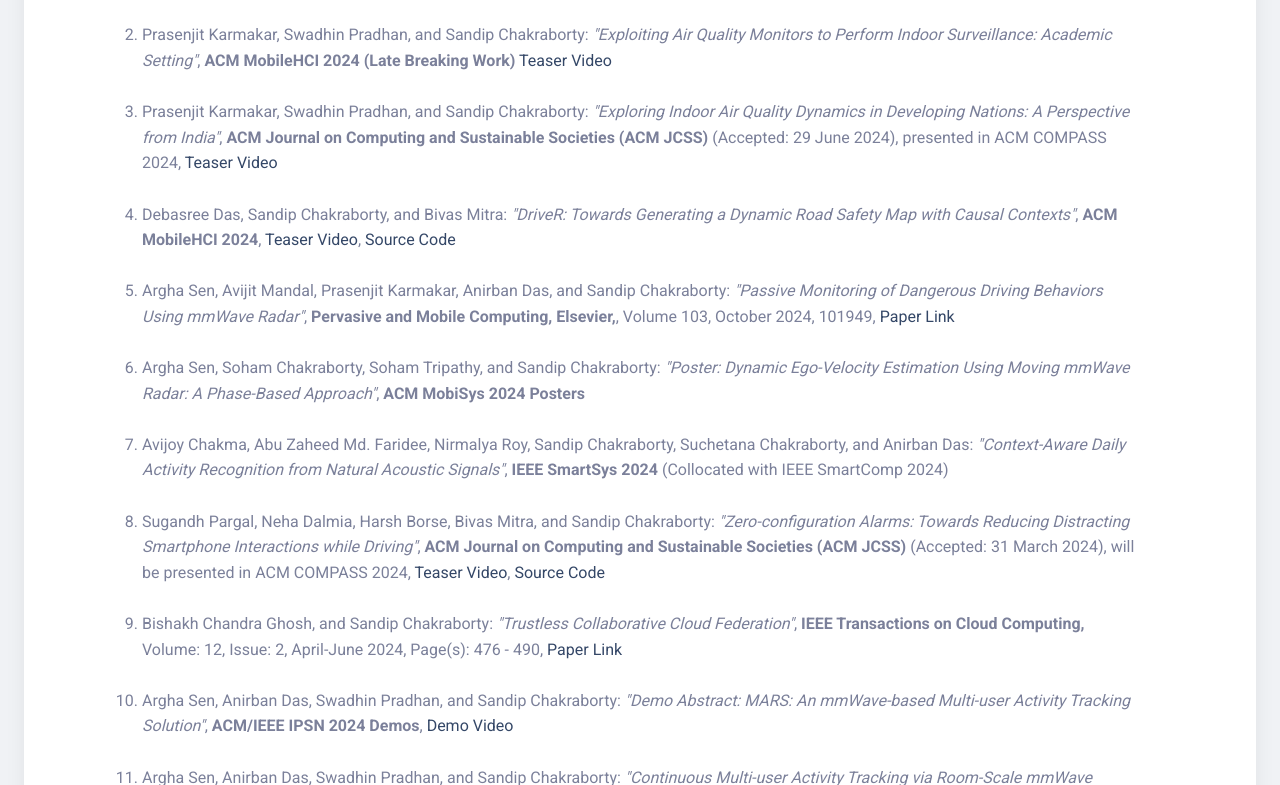
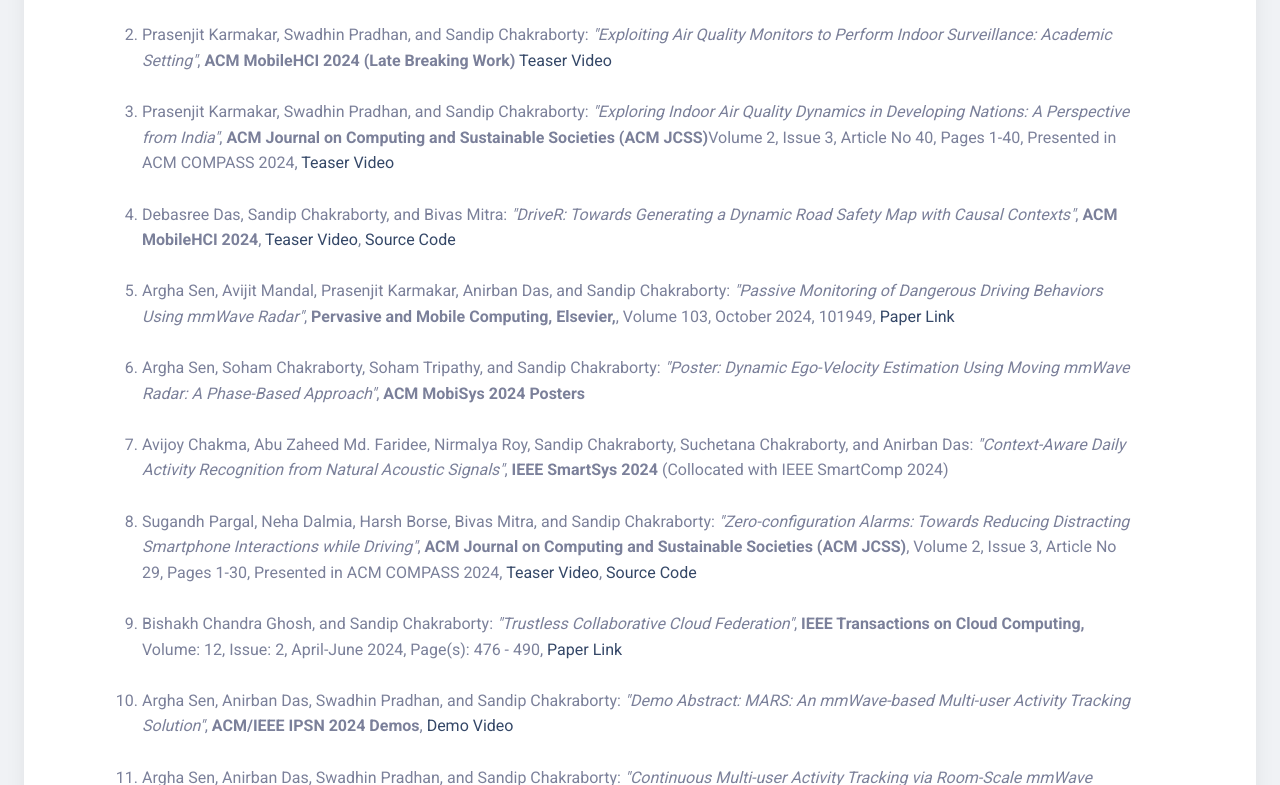
Before and after one commit to ubinet-iitkgp/ubinet, a website: page publications/index.html in a window 1280 px wide. Shown: the part 656-1441 px from the top of the page. Drawn offline with Linux system fonts and the light colour scheme; some packages are replaced by stand-ins of ours.

Commit message:
Updated by Sandip

```diff
--- a/publications/index.html
+++ b/publications/index.html
@@ -195,7 +195,7 @@
                                 <li>Prasenjit Karmakar, Swadhin Pradhan, and Sandip Chakraborty: <em>"Exploiting Air Quality Monitors to Perform Indoor Surveillance: Academic Setting"</em>, <b>ACM MobileHCI 2024 (Late Breaking Work)</b> <a href="https://youtu.be/gtel1TSUXNE?si=gDr9yBFNL1h_Q_Bu" target="_blank">Teaser Video</a></li><br>
                             </div>
                             <div class="grid-item cat1 cat2 cat6">
-                                <li>Prasenjit Karmakar, Swadhin Pradhan, and Sandip Chakraborty: <em>"Exploring Indoor Air Quality Dynamics in Developing Nations: A Perspective from India"</em>, <b>ACM Journal on Computing and Sustainable Societies (ACM JCSS)</b> (Accepted: 29 June 2024), presented in ACM COMPASS 2024, <a href="https://youtu.be/sOo6uAFmQPY?si=tyTa4F1e6_cBJ2f5" target="_blank">Teaser Video</a></li><br>
+                                <li>Prasenjit Karmakar, Swadhin Pradhan, and Sandip Chakraborty: <em>"Exploring Indoor Air Quality Dynamics in Developing Nations: A Perspective from India"</em>, <b>ACM Journal on Computing and Sustainable Societies (ACM JCSS)</b>Volume 2, Issue 3, Article No 40, Pages 1-40, Presented in ACM COMPASS 2024, <a href="https://youtu.be/sOo6uAFmQPY?si=tyTa4F1e6_cBJ2f5" target="_blank">Teaser Video</a></li><br>
                             </div>
                             <div class="grid-item cat2 cat6 cat8">
                                 <li>Debasree Das, Sandip Chakraborty, and Bivas Mitra: <em>"DriveR: Towards Generating a Dynamic Road Safety Map with Causal Contexts"</em>, <b>ACM MobileHCI 2024</b>, <a href="https://youtu.be/knXOQw0aoZ4?si=TMchR0L3svvSMBjt" target="_blank">Teaser Video</a>, <a href="https://github.com/debasree08/DriveR" target="_blank">Source Code</a></li><br>
@@ -210,7 +210,7 @@
                                 <li>Avijoy Chakma, Abu Zaheed Md. Faridee, Nirmalya Roy, Sandip Chakraborty, Suchetana Chakraborty, and Anirban Das: <em>"Context-Aware Daily Activity Recognition from Natural Acoustic Signals"</em>, <b>IEEE SmartSys 2024</b> (Collocated with IEEE SmartComp 2024)</li><br>
                             </div>
                             <div class="grid-item cat1 cat2 cat6 cat8">
-                                <li>Sugandh Pargal, Neha Dalmia, Harsh Borse, Bivas Mitra, and Sandip Chakraborty: <em>"Zero-configuration Alarms: Towards Reducing Distracting Smartphone Interactions while Driving"</em>, <b>ACM Journal on Computing and Sustainable Societies (ACM JCSS)</b> (Accepted: 31 March 2024), will be presented in ACM COMPASS 2024, <a href="https://youtu.be/fy9sCF0iMuk?si=wRCw17CqMlm0r9Pd" target="_blank">Teaser Video</a>, <a href="https://github.com/SugandhPargal/ZECA-ZEro_Configuration_Alarms" target="_blank">Source Code</a></li><br>
+                                <li>Sugandh Pargal, Neha Dalmia, Harsh Borse, Bivas Mitra, and Sandip Chakraborty: <em>"Zero-configuration Alarms: Towards Reducing Distracting Smartphone Interactions while Driving"</em>, <b>ACM Journal on Computing and Sustainable Societies (ACM JCSS)</b>, Volume 2, Issue 3, Article No 29, Pages 1-30, Presented in ACM COMPASS 2024, <a href="https://youtu.be/fy9sCF0iMuk?si=wRCw17CqMlm0r9Pd" target="_blank">Teaser Video</a>, <a href="https://github.com/SugandhPargal/ZECA-ZEro_Configuration_Alarms" target="_blank">Source Code</a></li><br>
                             </div>
                             <div class="grid-item cat1 cat7">
                                 <li>Bishakh Chandra Ghosh, and Sandip Chakraborty: <em>"Trustless Collaborative Cloud Federation"</em>, <b>IEEE Transactions on Cloud Computing, </b> Volume: 12, Issue: 2, April-June 2024, Page(s): 476 - 490, <a href="https://ieeexplore.ieee.org/abstract/document/10457068" target="_blank">Paper Link</a></li><br>
```
Also changed, not shown: 1 other file.
